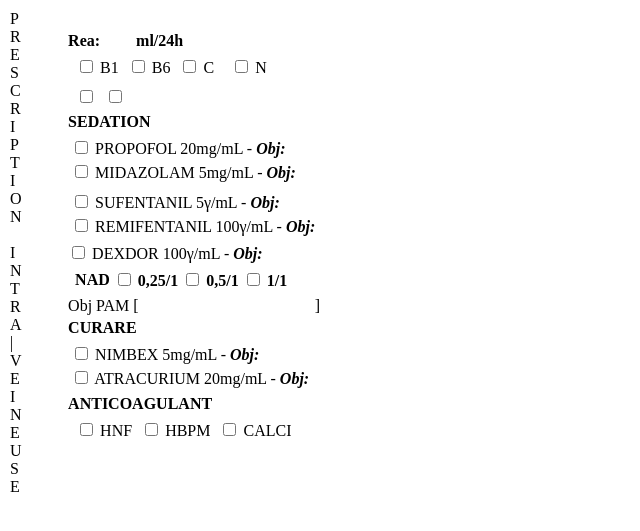
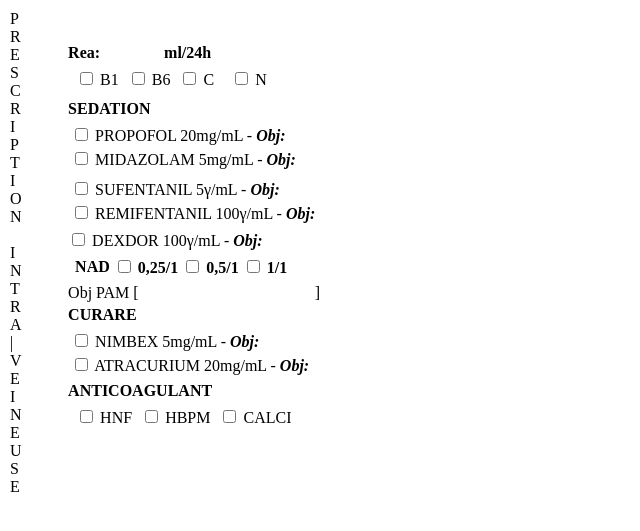
Before and after one commit to sebastienpro/ch-ales, a Flask app: template templates/rea.html in a window 1280 px wide. Shown: the top 531 px of the page, without its empty margins (0-640 px from the left). Run offline with Flask 2, Linux system fonts and the light colour scheme; the template is opened without the code that fills it, so the values that code supplies are empty.

Commit message:
Update rea.html

```diff
--- a/templates/rea.html
+++ b/templates/rea.html
@@ -5,7 +5,7 @@
         </td>
         <td class="cl-1" style="padding: 0; margin: 0;">
             <table style="padding: 0; margin: 0;">
-                    <tr class="cell-left cell-height bg-g" style="padding: 0; margin: 0;"><td class="lcell"> <b>Rea:&nbsp;&nbsp;&nbsp;&nbsp;&nbsp;&nbsp;&nbsp;&nbsp;&nbsp;ml/24h</b></td></tr>
+                    <tr class="cell-left cell-height bg-g" style="padding: 0; margin: 0;"><td class="lcell"> <b>Rea:&nbsp;&nbsp;&nbsp;&nbsp;&nbsp;&nbsp;&nbsp;&nbsp;&nbsp;&nbsp;&nbsp;&nbsp;&nbsp;&nbsp;&nbsp;&nbsp;ml/24h</b></td></tr>
                     <tr class="cell-left cell-height" style="padding: 0; margin: 0;"><td class="lcell">
                         <table><tr>
                             <td style="text-indent: 5px; width: 25%;"><input type="checkbox" class="checkbox__control"> B1</td>
@@ -14,12 +14,7 @@
                             <td style="text-indent: 5px; width: 25%;"><input type="checkbox" class="checkbox__control"> N</td>
                         </tr></table>
                     </td></tr>
-                    <tr class="cell-left cell-height" style="padding: 0; margin: 0;"><td class="lcell">
-                        <table><tr>
-                            <td style="text-indent: 5px; width: 50%;"><input type="checkbox" class="checkbox__control"></td>
-                            <td style="text-indent: 5px; width: 50%;"><input type="checkbox" class="checkbox__control"></td>
-                        </tr></table>
-                    </td></tr>
+                    <tr class="cell-left cell-height" style="padding: 0; margin: 0;"><td class="lcell"></td></tr>
                     <tr class="cell-left cell-height bg-g" style="padding: 0; margin: 0;"><td class="lcell"> <b>SEDATION</b></td></tr>
                     <tr class="cell-left cell-height2" style="padding: 0; margin: 0;"><td class="lcell">
                         <table class="indent">
```
